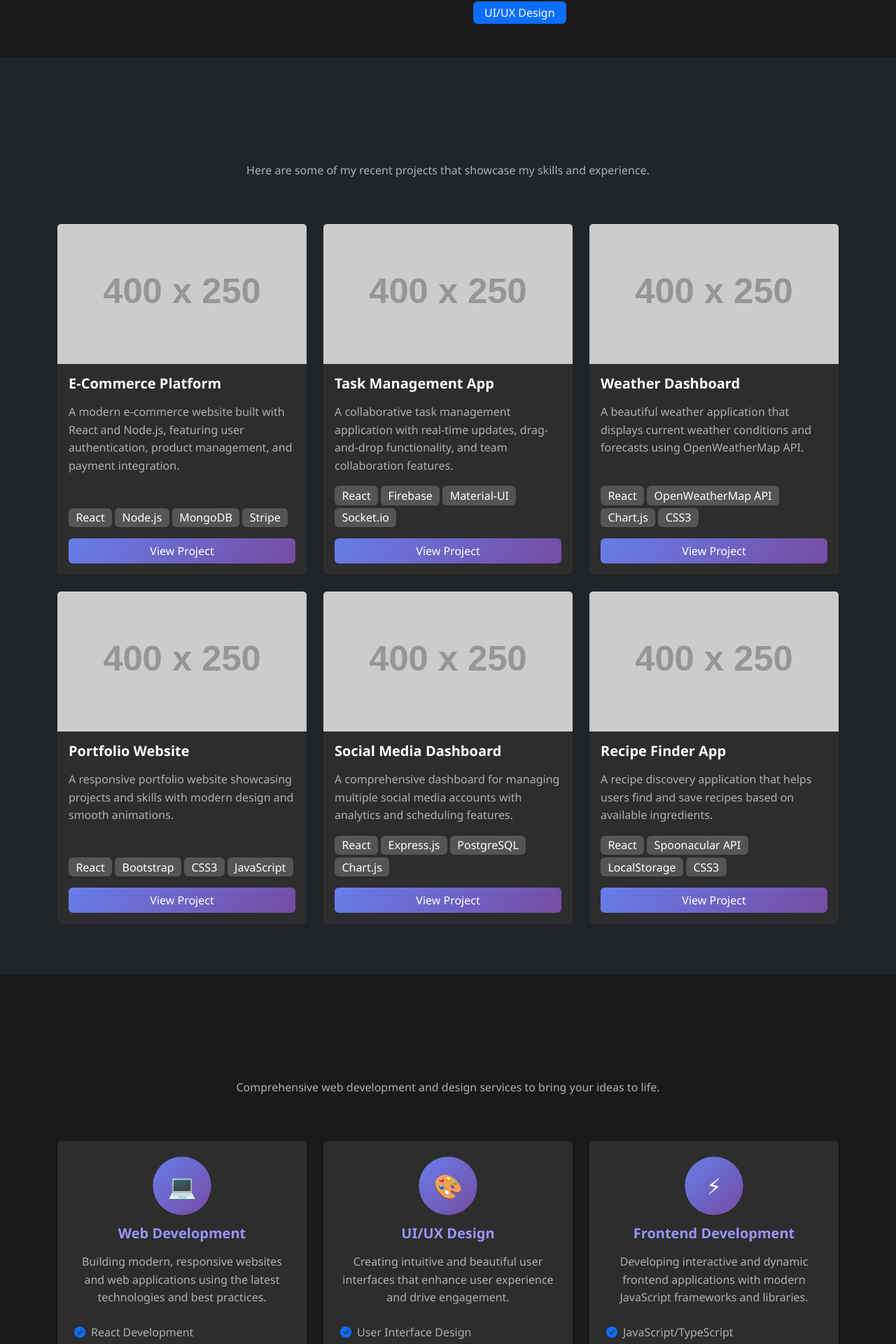
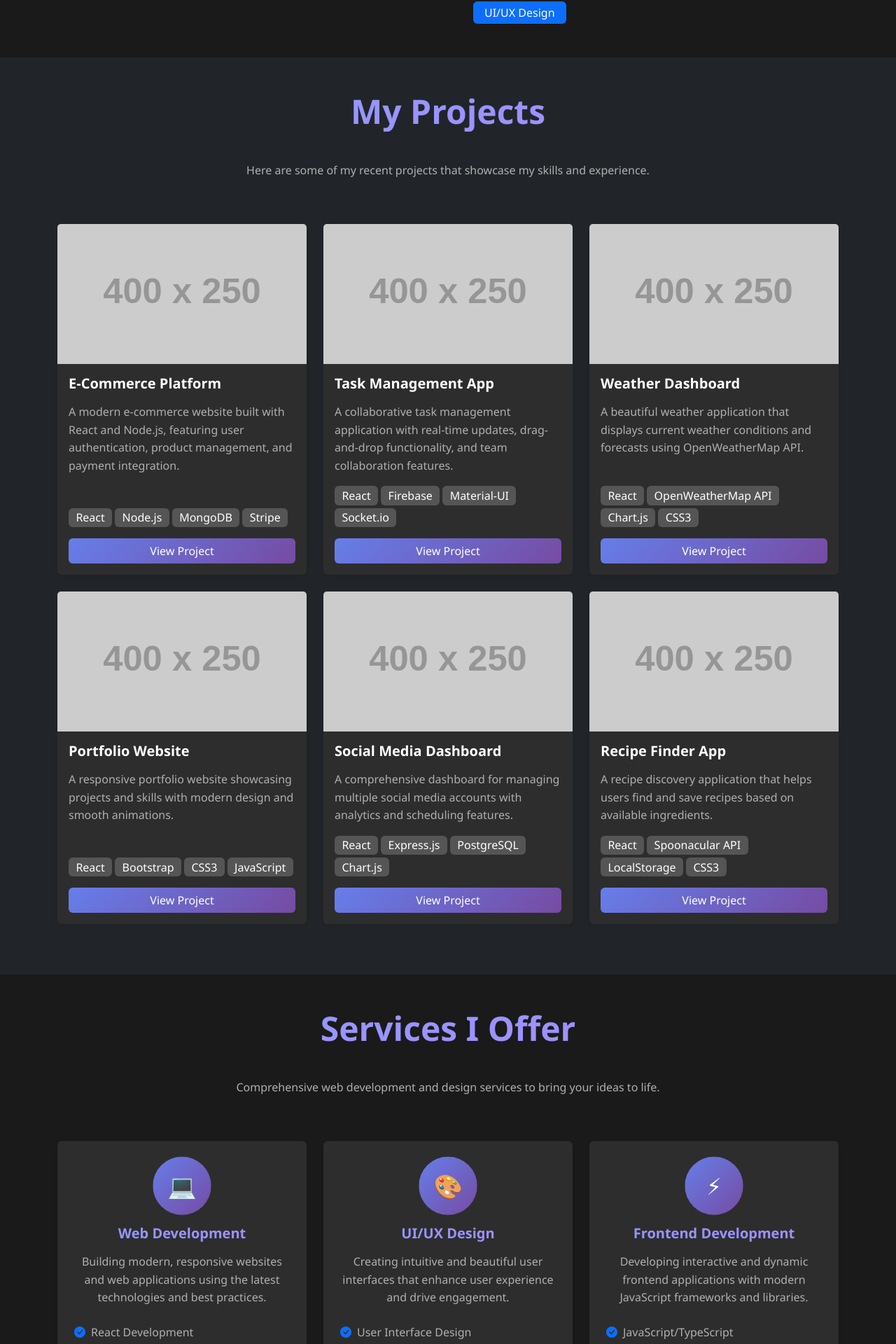
Before and after one commit to Gebaaly/portfolio, a React (Create React App) app: page / in a window 1280 px wide. Shown: the part 1472-3392 px from the top of the page at 70% size. Built offline with nearby package versions, Linux system fonts and the light colour scheme.

Commit message:
Add lucide-react dependency, implement Footer component, and update styles in Contact, Portfolio, and Services components

```diff
--- a/package.json
+++ b/package.json
@@ -8,6 +8,7 @@
     "@testing-library/react": "^16.3.0",
     "@testing-library/user-event": "^13.5.0",
     "bootstrap": "^5.3.7",
+    "lucide-react": "^0.544.0",
     "react": "^19.1.0",
     "react-bootstrap": "^2.10.10",
     "react-dom": "^19.1.0",
--- a/src/App.css
+++ b/src/App.css
@@ -279,6 +279,7 @@ section {
   background-color: #555555 !important;
   color: #ffffff !important;
 }
+
 
 /* Responsive adjustments */
 @media (max-width: 768px) {
--- a/src/App.js
+++ b/src/App.js
@@ -7,6 +7,7 @@ import About from "./components/About";
 import Portfolio from "./components/Portfolio";
 import Services from "./components/Services";
 import Contact from "./components/Contact";
+import Footer from "./components/Footer";
 
 function App() {
   const [darkMode, setDarkMode] = useState(true);
@@ -29,6 +30,7 @@ function App() {
         <Portfolio darkMode={darkMode} />
         <Services darkMode={darkMode} />
         <Contact darkMode={darkMode} />
+        <Footer darkMode={darkMode} />
       </main>
     </div>
   );
--- a/src/components/Contact.jsx
+++ b/src/components/Contact.jsx
@@ -68,10 +68,7 @@ const Contact = ({ darkMode }) => {
       <Container>
         <Row className="justify-content-center mb-5">
           <Col lg={8} className="text-center">
-            <h2
-              ref={titleRef}
-              className="display-5 fw-bold mb-3 fade-in-up gradient-text"
-            >
+            <h2 ref={titleRef} className="display-5 fw-bold mb-3 gradient-text">
               Get In Touch
             </h2>
             <div
--- /dev/null
+++ b/src/components/Footer.jsx
@@ -0,0 +1,13 @@
+import { Heart } from "lucide-react";
+
+export default function Footer() {
+  return (
+    <footer className="text-center p-4 bg-gray-100 text-sm text-gray-600">
+      <p>
+        © 2025 All Rights Reserved | Made with&nbsp;
+        <Heart className="text-danger" fill="red" size={16} />
+        &nbsp;by <strong>Abdelrahman Elgebaly</strong>
+      </p>
+    </footer>
+  );
+}
--- a/src/components/Portfolio.jsx
+++ b/src/components/Portfolio.jsx
@@ -111,9 +111,9 @@ const Portfolio = ({ darkMode }) => {
           <Col lg={8} className="text-center">
             <h2
               ref={titleRef}
-              className="display-5 fw-bold mb-3 fade-in-up gradient-text"
+              className="display-5 fw-bold mb-3 gradient-text"
             >
-              My Portfolio
+              My Projects
             </h2>
             <div
               ref={titleRef}
--- a/src/components/Services.jsx
+++ b/src/components/Services.jsx
@@ -125,7 +125,7 @@ const Services = ({ darkMode }) => {
           <Col lg={8} className="text-center">
             <h2
               ref={titleRef}
-              className="display-5 fw-bold mb-3 fade-in-up gradient-text"
+              className="display-5 fw-bold mb-3 gradient-text"
             >
               Services I Offer
             </h2>
```
Also changed, not shown: 1 other file (tests, documents, lock files or other folders).
